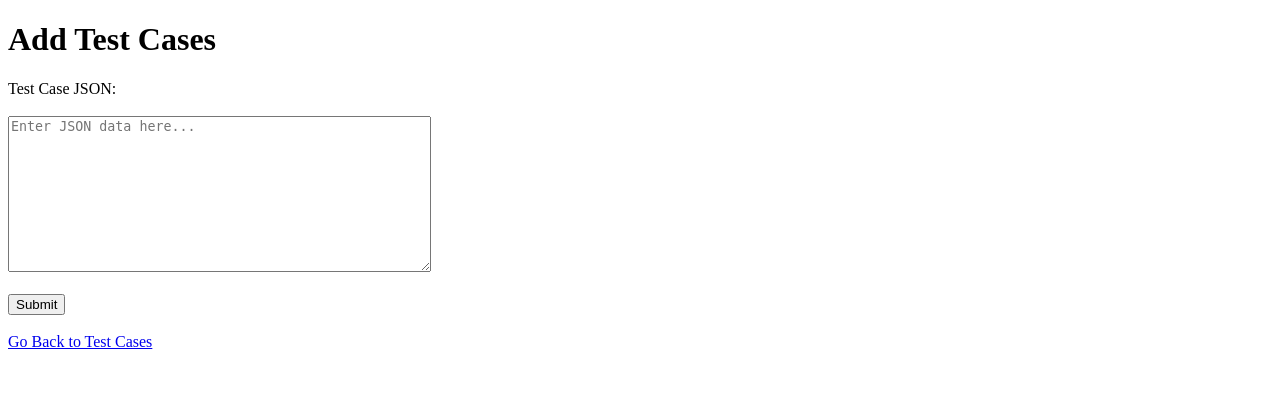
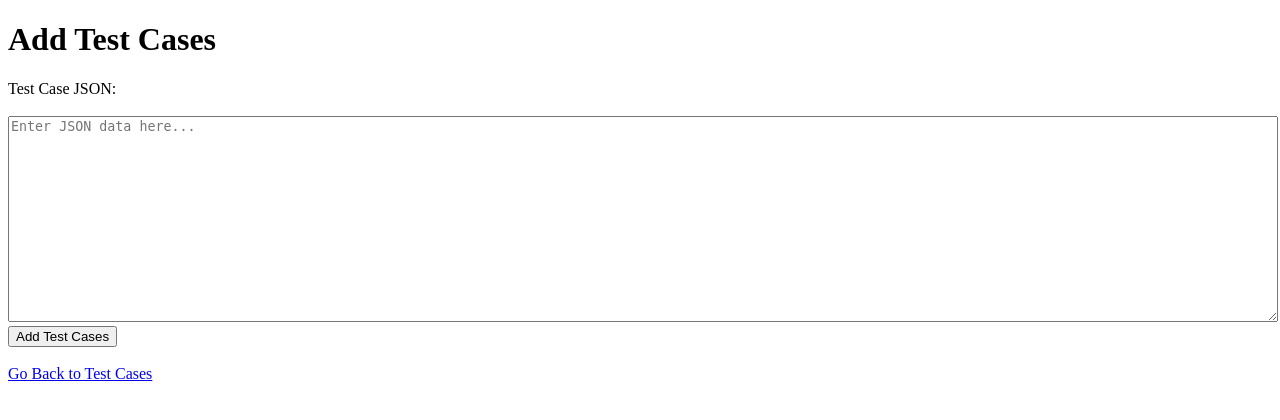
Before and after one commit to himanshukshtriya0711/Add-Task, a Django app: page /add_test_cases/ in a window 1280 px wide. Shown: the top 420 px of the page. Run offline with Django 5.2, Linux system fonts and the light colour scheme.

Commit message:
Added functionality to handle JSON test cases

```diff
--- a/testcases/templates/testcase/add_test_cases.html
+++ b/testcases/templates/testcase/add_test_cases.html
@@ -1,7 +1,27 @@
 <!DOCTYPE html>
-<html>
+<html lang="en">
 <head>
+    <meta charset="UTF-8">
+    <meta name="viewport" content="width=device-width, initial-scale=1.0">
     <title>Add Test Cases</title>
+    <style>
+        #json_data {
+            width: 100%;
+            height: 200px;
+            font-family: monospace;
+        }
+        .valid-json {
+            border: 2px solid green;
+            background-color: #e6ffe6;
+        }
+        .invalid-json {
+            border: 2px solid red;
+            background-color: #ffe6e6;
+        }
+        .hidden {
+            display: none;
+        }
+    </style>
 </head>
 <body>
     <h1>Add Test Cases</h1>
@@ -10,12 +30,49 @@
     <form method="POST">
         {% csrf_token %}
         <label for="json_data">Test Case JSON:</label><br><br>
-        <textarea id="json_data" name="json_data" rows="10" cols="50" placeholder='Enter JSON data here...'></textarea><br><br>
-        <button type="submit">Submit</button>
+        <textarea id="json_data" name="json_data" placeholder='Enter JSON data here...'></textarea>
+        <p id="json-status" class="hidden"></p>
+        <br>
+        <button type="submit" id="add-btn">Add Test Cases</button> <!-- Initially enabled -->
     </form>
 
     <br>
     <a href="{% url 'testcases' %}">Go Back to Test Cases</a>
 
+    <script>
+        document.addEventListener("DOMContentLoaded", function () {
+            const jsonInput = document.getElementById("json_data");
+            const statusMsg = document.getElementById("json-status");
+            const addButton = document.getElementById("add-btn");
+
+            function validateJSON() {
+                if (jsonInput.value.trim() === "") {
+                    // If the input is empty, reset everything (keep button enabled)
+                    jsonInput.classList.remove("valid-json", "invalid-json");
+                    statusMsg.classList.add("hidden");
+                    addButton.disabled = false;
+                    return;
+                }
+
+                try {
+                    JSON.parse(jsonInput.value);
+                    jsonInput.classList.remove("invalid-json");
+                    jsonInput.classList.add("valid-json");
+                    statusMsg.textContent = "✅ Valid JSON format!";
+                    statusMsg.style.color = "green";
+                    addButton.disabled = false; // Keep button enabled for valid JSON
+                } catch (e) {
+                    jsonInput.classList.remove("valid-json");
+                    jsonInput.classList.add("invalid-json");
+                    statusMsg.textContent = "❌ Invalid JSON format! Please correct it.";
+                    statusMsg.style.color = "red";
+                    addButton.disabled = true; // Disable button if JSON is invalid
+                }
+                statusMsg.classList.remove("hidden");
+            }
+
+            jsonInput.addEventListener("input", validateJSON);
+        });
+    </script>
 </body>
 </html>
--- a/testcases/views.py
+++ b/testcases/views.py
@@ -21,47 +21,38 @@ def test_cases(request):
 
 def add_test_cases(request):
     if request.method == 'POST':
-        # Get JSON data from the form
         json_data = request.POST.get('json_data')
 
+        # Validate JSON format
         try:
-            # Parse the JSON data
-            data = json.loads(json_data)
+            data = json.loads(json_data)  # Try to parse JSON
+        except json.JSONDecodeError:
+            return JsonResponse({'error': 'Invalid JSON format'}, status=400)
 
-            # Extract existing (input, output) pairs to avoid redundancy
-            existing_test_cases = set(
-                TestCase.objects.values_list('input', 'output')
-            )
+        # Extract existing test cases
+        existing_test_cases = set(TestCase.objects.values_list('input', 'output'))
+        new_cases = []
 
-            # Prepare a list of test cases to insert (avoid redundant ones)
-            new_cases = []
-            for key, value in data.items():
-                input_data = value.get('Input')
-                output_data = value.get('Output')
-                explanation = value.get('Explanation', '')
-                sample_test_case = value.get('Sample Test Case', '')
+        for key, value in data.items():
+            input_data = value.get('Input')
+            output_data = value.get('Output')
+            explanation = value.get('Explanation', '')
+            sample_test_case = value.get('Sample Test Case', '')
 
-                # Check if the (input, output) pair already exists
-                if (input_data, output_data) not in existing_test_cases:
-                    # If it's not redundant, add it to the new cases list
-                    new_cases.append(TestCase(
-                        input=input_data,
-                        output=output_data,
-                        explanation=explanation,
-                        sample_test_case=sample_test_case
-                    ))
-                    # Add this pair to the existing set to avoid re-adding in this session
-                    existing_test_cases.add((input_data, output_data))
+            # Ensure unique test cases
+            if (input_data, output_data) not in existing_test_cases:
+                new_cases.append(TestCase(
+                    input=input_data,
+                    output=output_data,
+                    explanation=explanation,
+                    sample_test_case=sample_test_case
+                ))
+                existing_test_cases.add((input_data, output_data))
 
-            # Use bulk_create to insert all the new test cases in one query
-            if new_cases:
-                TestCase.objects.bulk_create(new_cases)
+        # Insert new test cases
+        if new_cases:
+            TestCase.objects.bulk_create(new_cases)
 
-            # Redirect to the testcases page after adding the test cases
-            return redirect('testcases')
-
-        except json.JSONDecodeError:
-            # Handle invalid JSON error (optional: provide a message to the user)
-            return render(request, 'testcase/add_test_cases.html', {'error': 'Invalid JSON format. Please try again.'})
+        return redirect('testcases')
 
     return render(request, 'testcase/add_test_cases.html')
```
Also changed, not shown: db.sqlite3.
